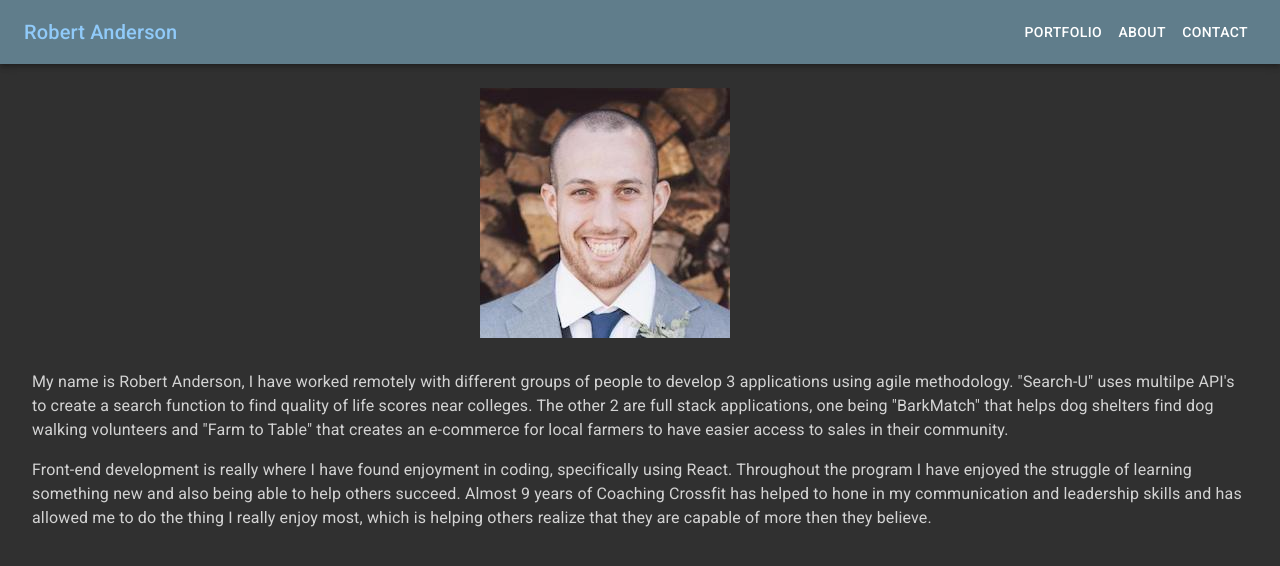
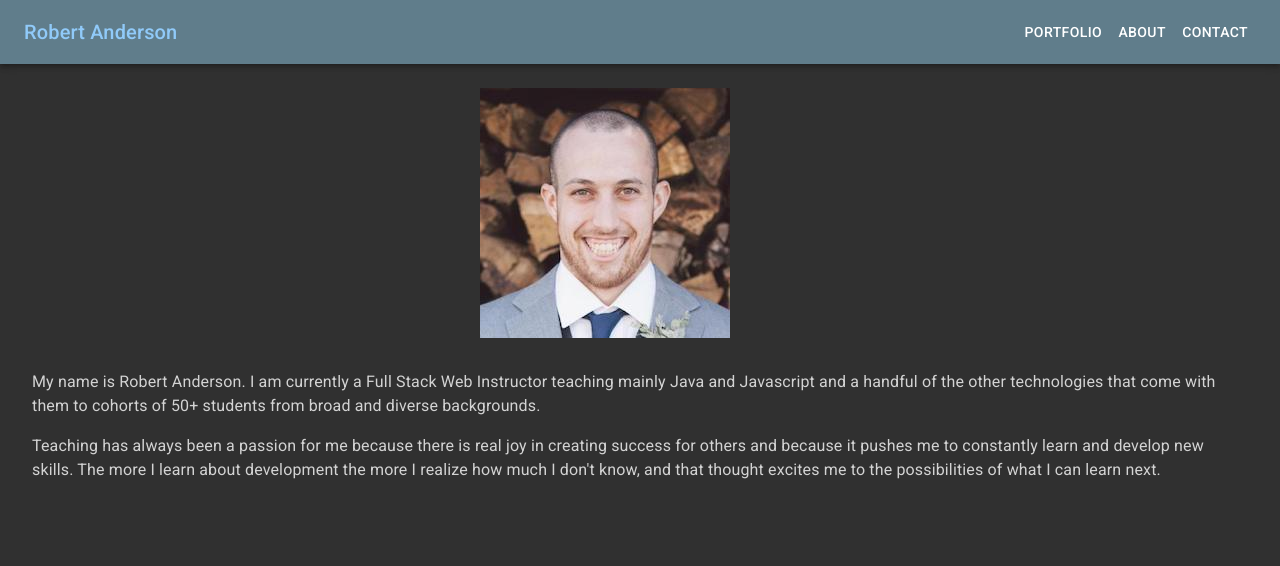
Before and after one commit to reanderson89/react-portfolio, a React (Create React App) app: page /#/ in a window 1280 px wide. Shown: the top 566 px of the page. Built offline with nearby package versions, Linux system fonts and the light colour scheme.

Commit message:
changed about page and resume.

```diff
--- a/src/pages/about/About.jsx
+++ b/src/pages/about/About.jsx
@@ -8,9 +8,9 @@ import Box from '@material-ui/core/Box';
 
 
 
-const aboutMe = `My name is Robert Anderson, I have worked remotely with different groups of people to develop 3 applications using agile methodology. "Search-U" uses multilpe API's to create a search function to find quality of life scores near colleges. The other 2 are full stack applications, one being "BarkMatch" that helps dog shelters find dog walking volunteers and "Farm to Table" that creates an e-commerce for local farmers to have easier access to sales in their community.`
+const aboutMe = `My name is Robert Anderson. I am currently a Full Stack Web Instructor teaching mainly Java and Javascript and a handful of the other technologies that come with them to cohorts of 50+ students from broad and diverse backgrounds. `
 
-const aboutMeCont = `Front-end development is really where I have found enjoyment in coding, specifically using React. Throughout the program I have enjoyed the struggle of learning something new and also being able to help others succeed. Almost 9 years of Coaching Crossfit has helped to hone in my communication and leadership skills and has allowed me to do the thing I really enjoy most, which is helping others realize that they are capable of more then they believe.`
+const aboutMeCont = `Teaching has always been a passion for me because there is real joy in creating success for others and because it pushes me to constantly learn and develop new skills. The more I learn about development the more I realize how much I don't know, and that thought excites me to the possibilities of what I can learn next.`
 
 const useStyles = makeStyles((theme) => ({
     root: {
```
Also changed, not shown: 1 other file (tests, documents, lock files or other folders).
